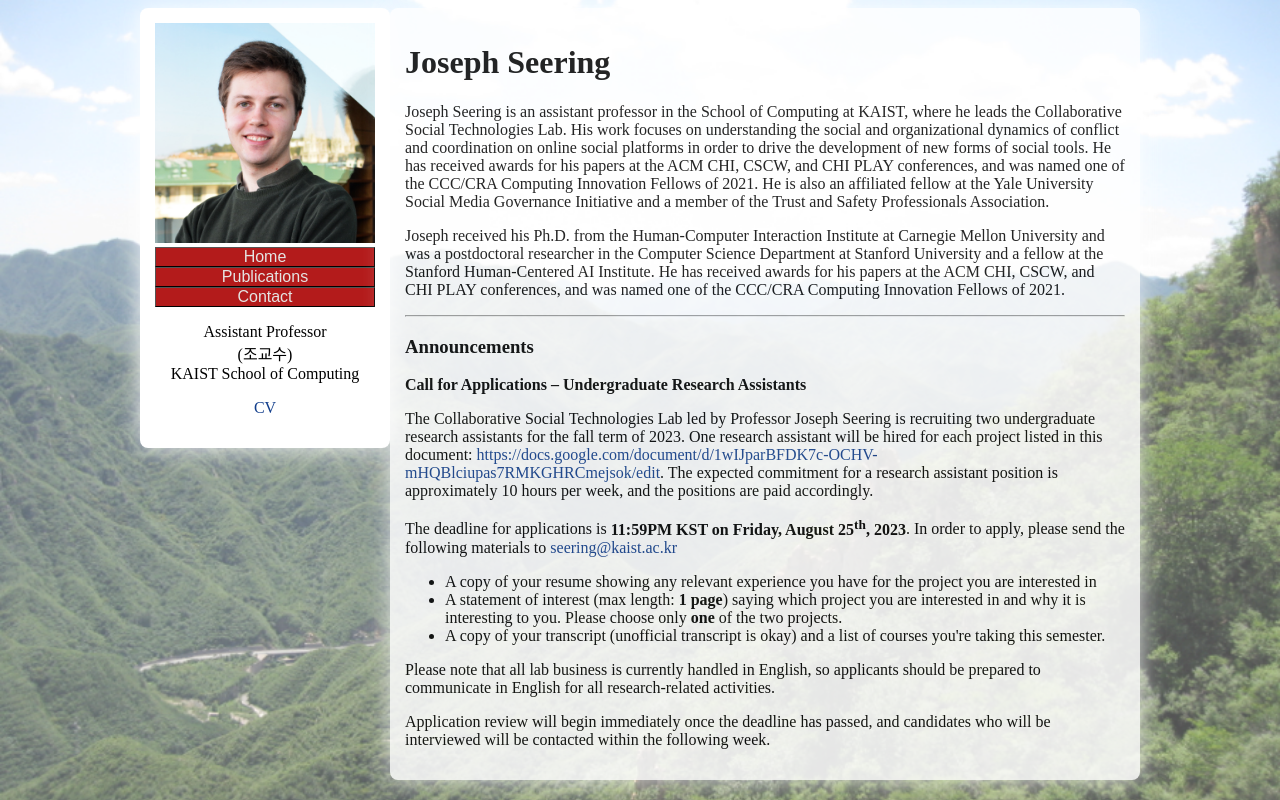
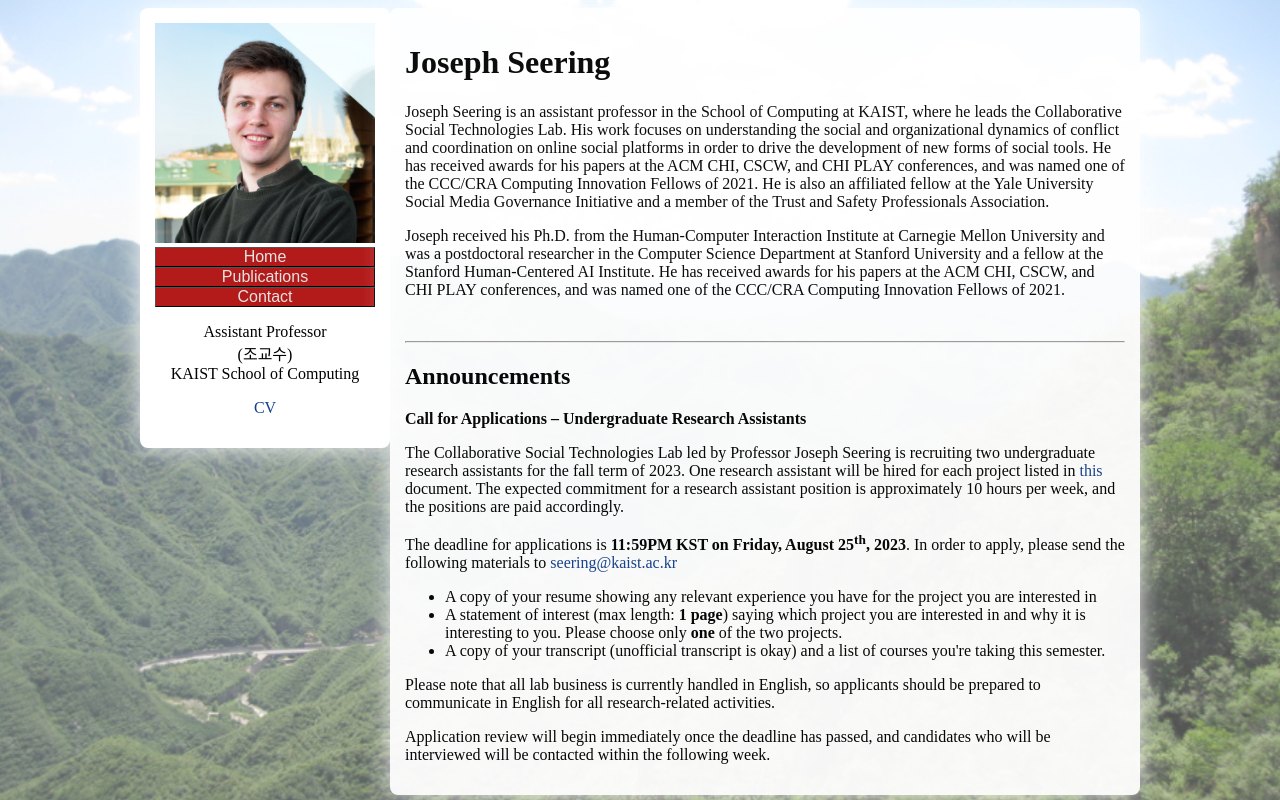
Before and after one commit to josephseering/josephseering.github.io, a PHP site: page / in a window 1280 px wide. Run offline with PHP 8.4, Linux system fonts and the light colour scheme.

Commit message:
stylistic changes to cfa

```diff
--- a/index.html
+++ b/index.html
@@ -71,22 +71,20 @@
 	Joseph received his Ph.D. from the Human-Computer Interaction Institute at Carnegie Mellon University and was a postdoctoral researcher in the Computer Science Department at Stanford University and a fellow at
 	the Stanford Human-Centered AI Institute. He has received awards for his papers at the ACM CHI, CSCW, and CHI PLAY conferences, and was named one of the CCC/CRA Computing Innovation Fellows of 2021.
 	</p>
-
+	<br>
 	<hr>
-	<h3> Announcements </h3>
+	<h2> Announcements </h2>
 
 	<div id="callforapplications">
 
 		<p><b>Call for Applications – Undergraduate Research Assistants</b></p>
 
-		<p>The Collaborative Social Technologies Lab led by Professor Joseph Seering is recruiting two undergraduate research assistants
-		for the fall term of 2023. One research assistant will be hired for each project listed in this document: <a
-		href="https://docs.google.com/document/d/1wIJparBFDK7c-OCHV-mHQBlciupas7RMKGHRCmejsok/edit">https://docs.google.com/document/d/1wIJparBFDK7c-OCHV-mHQBlciupas7RMKGHRCmejsok/edit</a>. The expected commitment for a
-		research assistant position is approximately 10 hours per week, and the positions are paid accordingly.</p>
+		<p>The Collaborative Social Technologies Lab led by Professor Joseph Seering is recruiting two undergraduate research assistants for the fall term of 2023. One research assistant will be hired for each project
+		listed in <a href="https://docs.google.com/document/d/1wIJparBFDK7c-OCHV-mHQBlciupas7RMKGHRCmejsok/edit">this</a> document. The expected commitment for a research assistant position is approximately 10 hours
+		per week, and the positions are paid accordingly.</p>
 
 
-		<p>The deadline for applications is <b>11:59PM KST on Friday, August 25<sup>th</sup>, 2023</b>. In order to apply, please send the following materials to <a
-		href="mailto:seering@kaist.ac.kr">seering@kaist.ac.kr</a></p>
+		<p>The deadline for applications is <b>11:59PM KST on Friday, August 25<sup>th</sup>, 2023</b>. In order to apply, please send the following materials to <a href="mailto:seering@kaist.ac.kr">seering@kaist.ac.kr</a></p>
 
 		<ul>
 			<li>A copy of your resume showing any relevant experience you have for the project you are interested in</li>
--- a/styles.css
+++ b/styles.css
@@ -36,7 +36,7 @@
 	width: 75% ;
 	color: #000 ;
 	background-color: #fff ;
-	opacity: 0.85 ;
+	opacity: 0.95 ;
 	border-radius: 8px;
 	box-shadow: 0px 0px 25px rgba(255,255,255,0.9);
 
```
